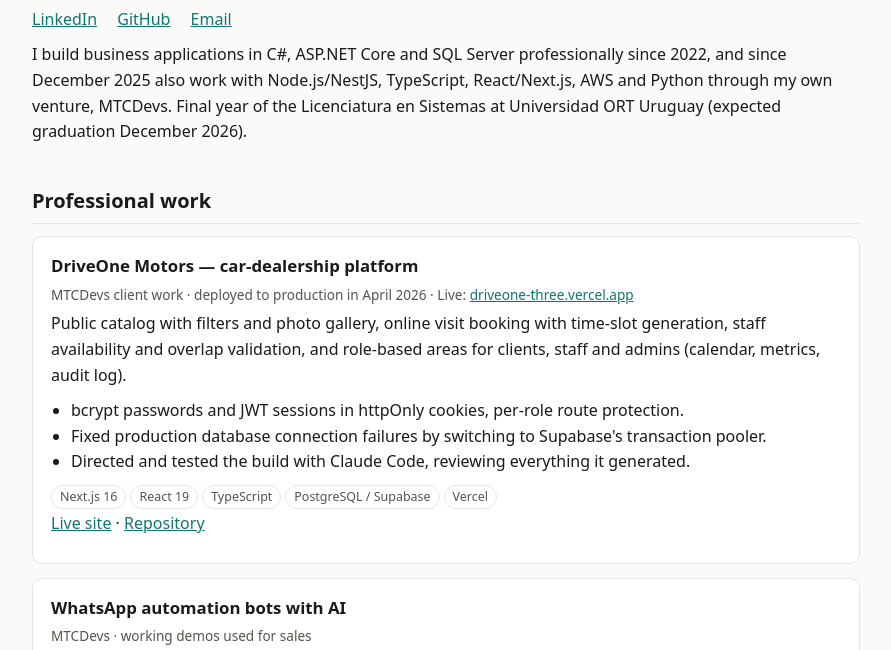
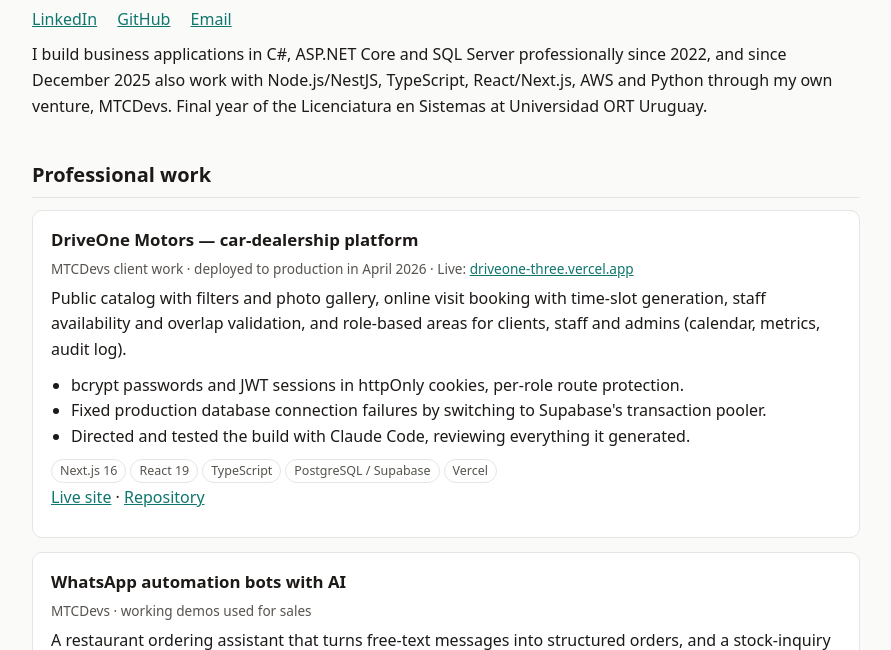
Before and after one commit to CarlosGardel1891/CarlosGardel1891.github.io, a plain HTML site: page index.html in a window 1280 px wide. Shown: the part 132-782 px from the top of the page, without its empty margins (194-1085 px from the left). Drawn offline with Linux system fonts and the light colour scheme.

Commit message:
Remove expected graduation date

```diff
--- a/index.html
+++ b/index.html
@@ -33,7 +33,7 @@
     <a href="https://github.com/CarlosGardel1891">GitHub</a>
     <a href="mailto:martincastaldi12@gmail.com">Email</a>
   </p>
-  <p>I build business applications in C#, ASP.NET Core and SQL Server professionally since 2022, and since December 2025 also work with Node.js/NestJS, TypeScript, React/Next.js, AWS and Python through my own venture, MTCDevs. Final year of the Licenciatura en Sistemas at Universidad ORT Uruguay (expected graduation December 2026).</p>
+  <p>I build business applications in C#, ASP.NET Core and SQL Server professionally since 2022, and since December 2025 also work with Node.js/NestJS, TypeScript, React/Next.js, AWS and Python through my own venture, MTCDevs. Final year of the Licenciatura en Sistemas at Universidad ORT Uruguay.</p>
 
   <h2>Professional work</h2>
   <div class="card">
```
